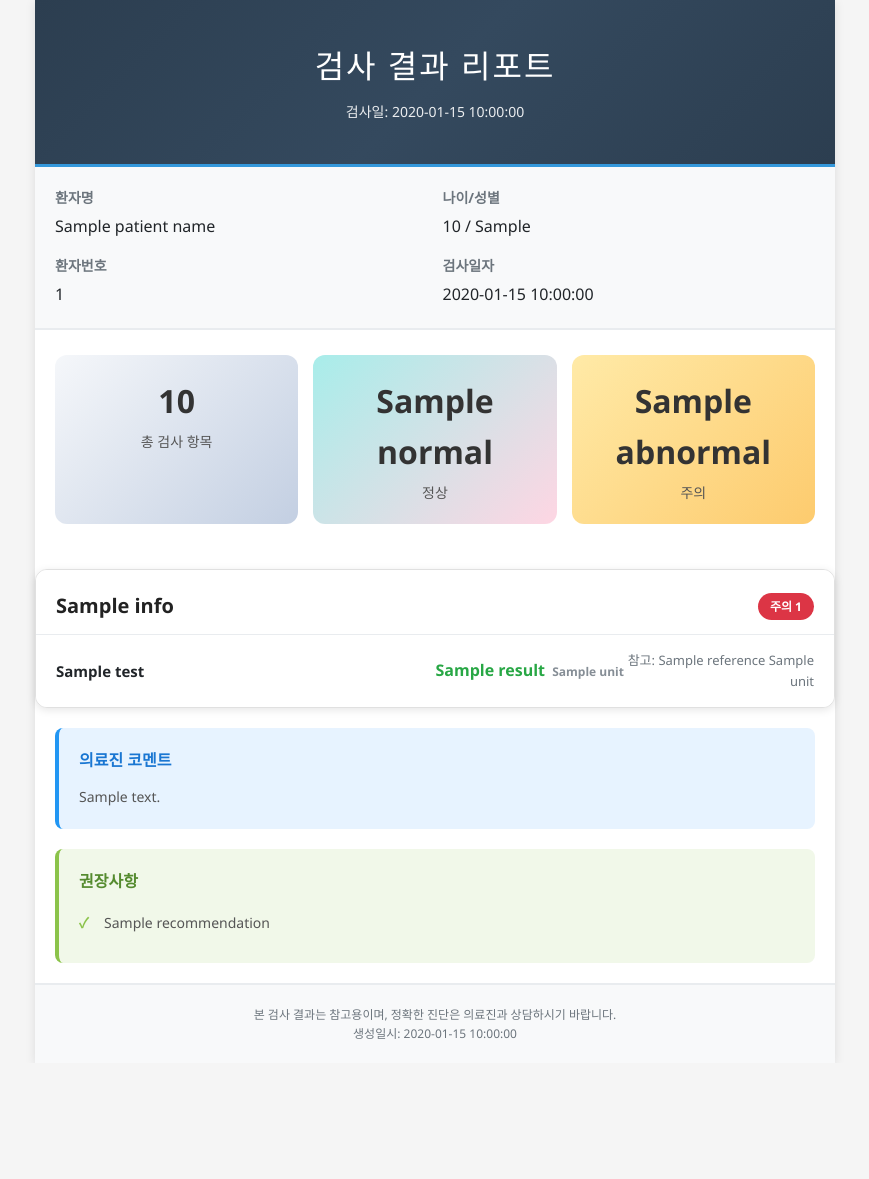
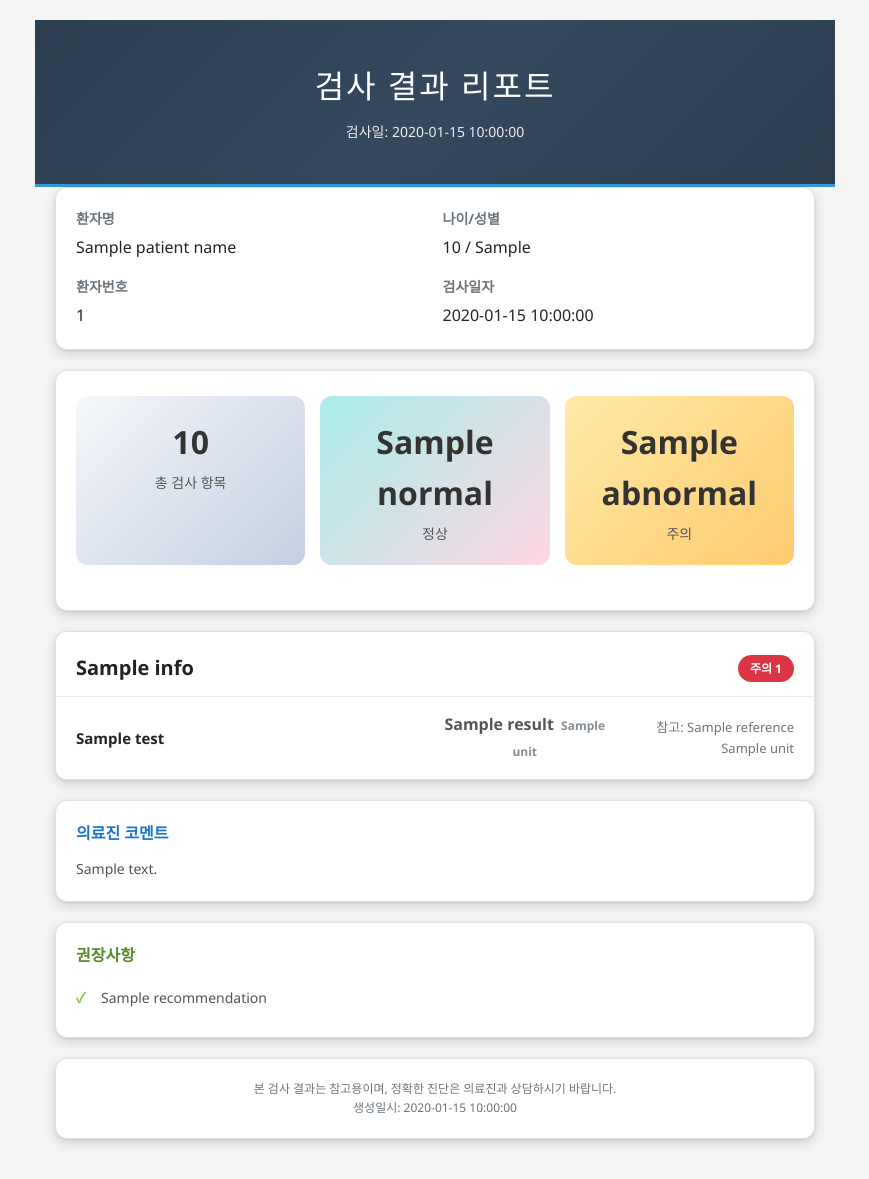
Before and after one commit to gwmaw/-, a Flask app: template src/templates/report_template.html in a window 1280 px wide. Shown: the whole page, without its empty margins (205-1074 px from the left). Before the commit the page ends 1039 px from the top, so only its background shows below. Run offline with Flask 3, Linux system fonts and the light colour scheme; the template is opened without the code that fills it: most values are stand-ins (such as "Sample title", 1, 10 or a date in 2020).

Commit message:
feat: 최종 디자인 개선 - 회색 배경, 카드형 입체감, 색상 조정
주요 변경사항:
1. 회색 배경 적용
   - body와 @page에 #f5f5f5 배경색 적용
   - 모든 카드 요소에 흰색 배경으로 대비 강화

2. 정상/이상 결과 색상 조정
   - 정상 결과: 초록색(#28a745) → 진한 회색(#555)
   - 이상 결과: 배경색 없이 빨간 글자(#dc3545)만 적용
   - 정상 뱃지: 초록색 → 회색(#6c757d)

3. 카드형 입체감 강화
   - 이중 box-shadow 적용 (메인 그림자 + 서브 그림자)
   - 모든 섹션에 동일한 카드 스타일 적용
   - 12px 둥근 모서리로 부드러운 느낌

4. 레이아웃 개선
   - 좌우 여백(20px) 추가로 회색 배경 가시성 향상
   - 일관된 간격(20px)으로 시각적 안정감
   - 모든 섹션에 1px #e0e0e0 테두리 추가

테스트: 도희석_검체검사결과_20260122.xlsx (55개 항목)
PDF 크기: 54KB

```diff
--- a/src/templates/report_template.html
+++ b/src/templates/report_template.html
@@ -13,16 +13,21 @@
 
         body {
             font-family: 'Segoe UI', 'Malgun Gothic', sans-serif;
-            background: #f5f5f5;  /* 회색 배경 */
+            background-color: #f5f5f5;  /* 회색 배경 */
             line-height: 1.6;
             color: #333;
+        }
+
+        @page {
+            background-color: #f5f5f5;  /* PDF 페이지 배경도 회색으로 */
         }
 
         .report-container {
             max-width: 800px;
             margin: 0 auto;
-            background: white;
-            box-shadow: 0 2px 10px rgba(0,0,0,0.1);
+            padding: 20px 0;  /* 상하 여백으로 회색 배경 보이게 */
+            background: transparent;  /* 투명하게 해서 회색 배경이 보이게 */
+            box-shadow: none;
         }
 
         /* 헤더 - 고급스러운 그라데이션 */
@@ -48,9 +53,12 @@
 
         /* 환자 정보 */
         .patient-info {
+            margin: 0 20px 20px 20px;  /* 좌우 여백 추가 */
             padding: 20px;
-            background: #f8f9fa;
-            border-bottom: 2px solid #e9ecef;
+            background: white;  /* 흰색 배경 */
+            border-radius: 12px;  /* 둥근 모서리 */
+            box-shadow: 0 4px 12px rgba(0, 0, 0, 0.15), 0 1px 3px rgba(0, 0, 0, 0.08);  /* 카드 입체감 */
+            border: 1px solid #e0e0e0;
         }
 
         .patient-info-grid {
@@ -76,8 +84,12 @@
 
         /* 요약 섹션 */
         .summary-section {
+            margin: 0 20px 20px 20px;  /* 좌우 여백 추가 */
             padding: 25px 20px;
-            background: white;
+            background: white;  /* 흰색 배경 */
+            border-radius: 12px;  /* 둥근 모서리 */
+            box-shadow: 0 4px 12px rgba(0, 0, 0, 0.15), 0 1px 3px rgba(0, 0, 0, 0.08);  /* 카드 입체감 */
+            border: 1px solid #e0e0e0;
         }
 
         .summary-cards {
@@ -141,11 +153,11 @@
 
         /* 검사 그룹 - 카드형 디자인 */
         .test-group {
-            margin-bottom: 20px;  /* 카드 간 간격 */
+            margin: 0 20px 20px 20px;  /* 좌우 여백 추가로 회색 배경 보이게 */
             border-radius: 12px;  /* 둥근 모서리 */
             overflow: hidden;
-            box-shadow: 0 2px 8px rgba(0, 0, 0, 0.1);  /* 입체감 그림자 */
-            border: 1px solid #e0e0e0;  /* 얇은 테두리 */
+            box-shadow: 0 4px 12px rgba(0, 0, 0, 0.15), 0 1px 3px rgba(0, 0, 0, 0.08);  /* 이중 그림자로 입체감 강화 */
+            border: 1px solid #e0e0e0;  /* 은은한 테두리 */
             background: white;  /* 흰색 카드 배경 */
         }
 
@@ -192,7 +204,7 @@
         }
 
         .group-badge.normal {
-            background: #28a745;
+            background: #6c757d;  /* 회색으로 변경 */
         }
 
         /* 검사 항목 테이블 */
@@ -232,7 +244,7 @@
         }
 
         .test-row.abnormal {
-            background: #ffebee;
+            background: white;  /* 배경색은 흰색 유지 */
         }
 
         .test-name {
@@ -248,11 +260,11 @@
         }
 
         .test-result.abnormal {
-            color: #dc3545;
+            color: #dc3545;  /* 빨간색 글자 */
         }
 
         .test-result.normal {
-            color: #28a745;
+            color: #555;  /* 진한 회색 글자 */
         }
 
         .test-result .direction {
@@ -274,11 +286,13 @@
 
         /* 의료진 코멘트 */
         .doctor-comment {
-            margin: 20px;
+            margin: 0 20px 20px 20px;
             padding: 20px;
-            background: #e7f3ff;
+            background: white;  /* 흰색 배경 */
             border-left: 4px solid #2196F3;
-            border-radius: 8px;
+            border-radius: 12px;
+            box-shadow: 0 4px 12px rgba(0, 0, 0, 0.15), 0 1px 3px rgba(0, 0, 0, 0.08);  /* 카드 입체감 */
+            border: 1px solid #e0e0e0;
         }
 
         .doctor-comment h3 {
@@ -299,11 +313,13 @@
 
         /* 권장사항 */
         .recommendations {
-            margin: 20px;
+            margin: 0 20px 20px 20px;
             padding: 20px;
-            background: #f1f8e9;
+            background: white;  /* 흰색 배경 */
             border-left: 4px solid #8bc34a;
-            border-radius: 8px;
+            border-radius: 12px;
+            box-shadow: 0 4px 12px rgba(0, 0, 0, 0.15), 0 1px 3px rgba(0, 0, 0, 0.08);  /* 카드 입체감 */
+            border: 1px solid #e0e0e0;
         }
 
         .recommendations h3 {
@@ -336,10 +352,13 @@
 
         /* 푸터 */
         .report-footer {
+            margin: 0 20px 20px 20px;
             padding: 20px;
             text-align: center;
-            background: #f8f9fa;
-            border-top: 2px solid #e9ecef;
+            background: white;  /* 흰색 배경 */
+            border-radius: 12px;
+            box-shadow: 0 4px 12px rgba(0, 0, 0, 0.15), 0 1px 3px rgba(0, 0, 0, 0.08);  /* 카드 입체감 */
+            border: 1px solid #e0e0e0;
             font-size: 12px;
             color: #6c757d;
         }
@@ -376,7 +395,7 @@
         /* 인쇄용 스타일 */
         @media print {
             body {
-                background: white;
+                background: #f5f5f5;  /* 인쇄 시에도 회색 배경 유지 */
             }
 
             .report-container {
```
